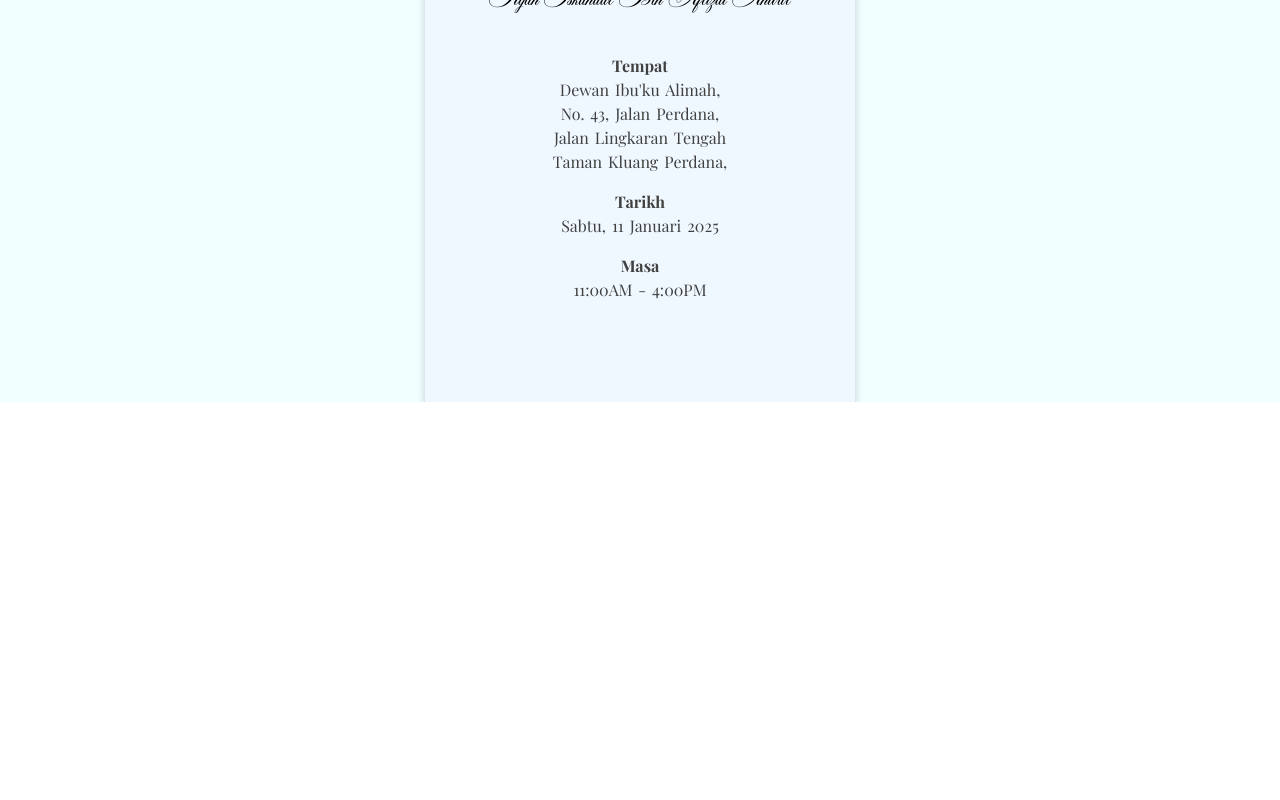
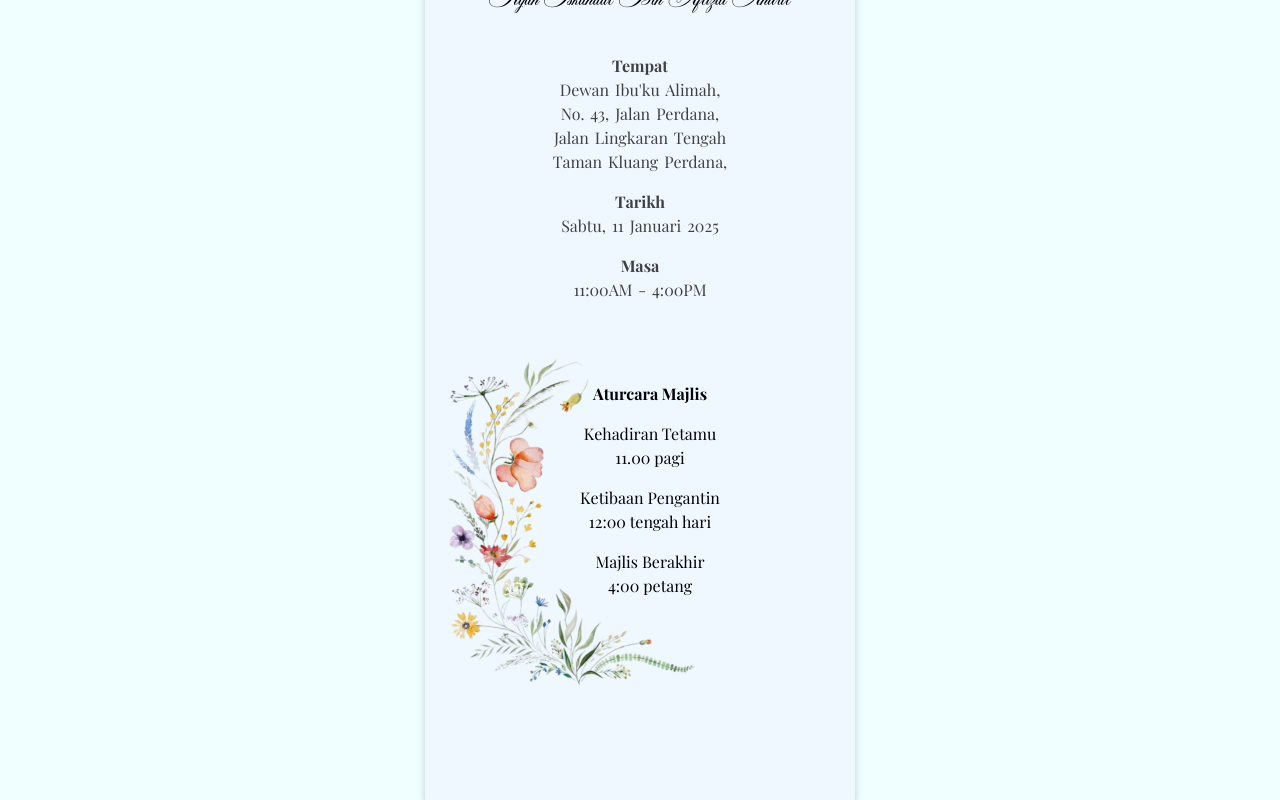
Before and after one commit to RKPinata/wedding, a Next.js app: page / in a window 1280 px wide. Shown: the part 1056-1856 px from the top of the page. Before the commit the page ends 1458 px from the top, so only its background shows below. Built offline with nearby package versions, Linux system fonts and the light colour scheme.

Commit message:
Add tentative component to card content

```diff
--- a/src/components/CardContent/CardContent.tsx
+++ b/src/components/CardContent/CardContent.tsx
@@ -1,6 +1,7 @@
 import Welcome from '../Welcome/Welcome'
 import Invitation from '../Invitation/Invitation';
 import Styles from './CardContent.module.css'
+import Tentative from '../Tentative/Tentative';
 
 const CardContent: React.FC = () => {
     return (
@@ -8,6 +9,7 @@ const CardContent: React.FC = () => {
             <div className={Styles["card-content-items"]}>
                 <Welcome />
                 <Invitation />
+                <Tentative />
             </div>
         </div>
     )
```
